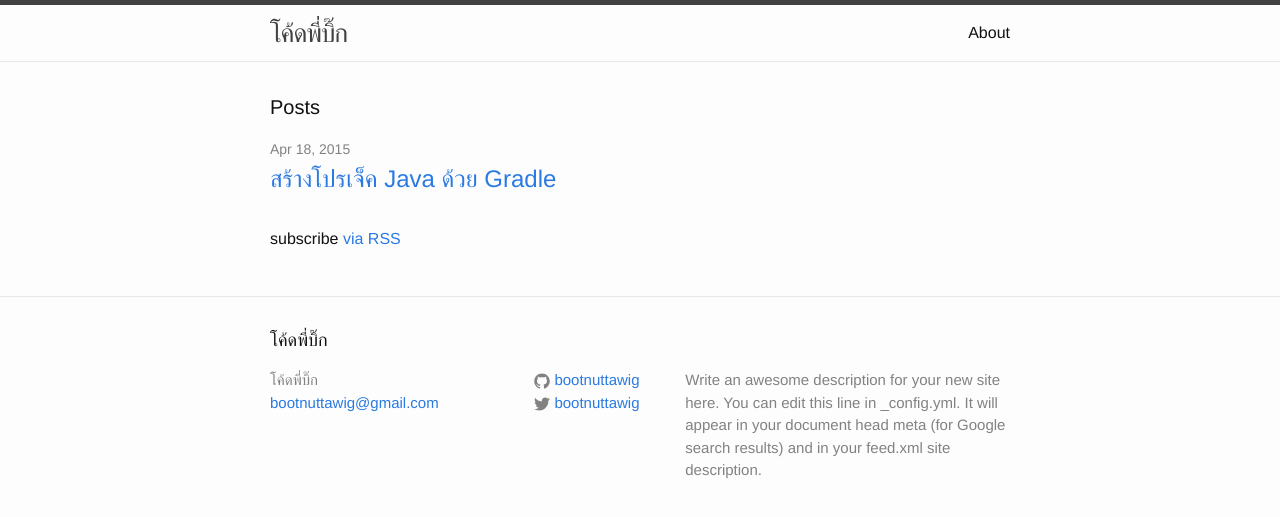
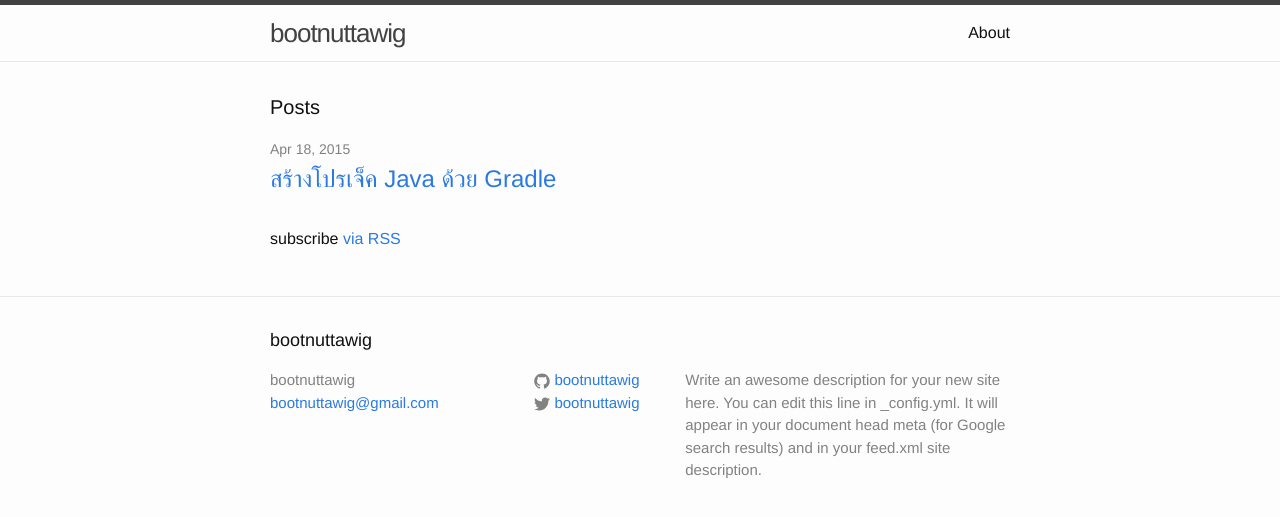
Before and after one commit to bootnuttawig/bootnuttawig.github.io, a Jekyll site: the page built from index.html, in a window 1280 px wide. Shown: the top 517 px of the page. Built offline with Jekyll 4.4.1, drawn with Linux system fonts in a browser that asks for light colours.

Commit message:
Update _config.yml

```diff
--- a/_config.yml
+++ b/_config.yml
@@ -1,5 +1,5 @@
 # Site settings
-title: โค้ดพี่บิ๊ก
+title: bootnuttawig
 email: bootnuttawig@gmail.com
 description: > # this means to ignore newlines until "baseurl:"
   Write an awesome description for your new site here. You can edit this
```
